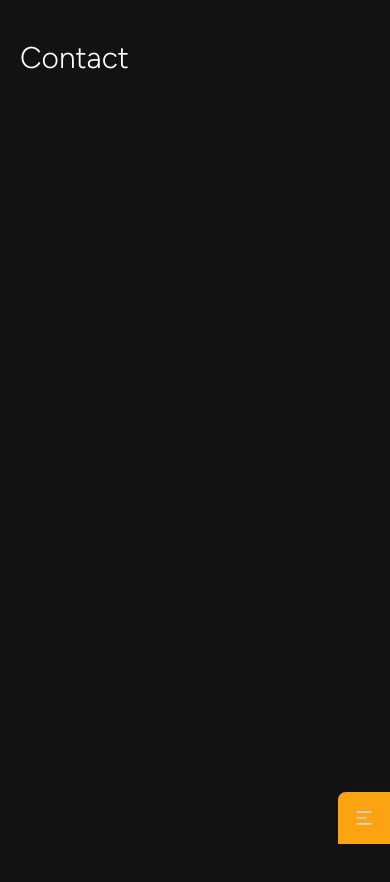
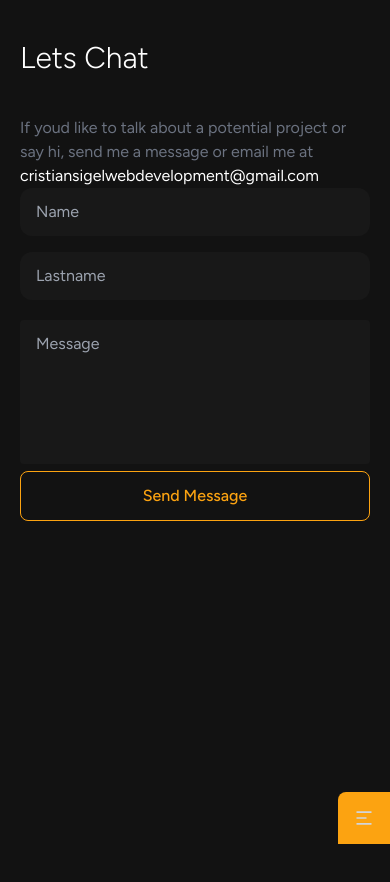
Before and after one commit to zotel1/portafolio-web-junio-2024, a Next.js app: page /contact in a window 390 px wide. Built offline with nearby package versions, Linux system fonts and the light colour scheme.

Commit message:
update: completamente funcional, falta arreglar problemas responsive

```diff
--- a/app/(root)/about/page.tsx
+++ b/app/(root)/about/page.tsx
@@ -4,7 +4,7 @@ import { Information } from "@/assets/data";
 import  Image  from "next/image";
 
 const AboutPage = () => {
-    return (<main className='border-b border-gray-500/30 pb-10'>
+    return (<main className='border-b border-gray-500/30 pb-10 '>
         <Container >
             <Title title='About Cristian Sigel'/>
             <div className='relative w-[600px] h-[400px] rounded-xl'>
@@ -13,7 +13,7 @@ const AboutPage = () => {
                     alt='Imagen'
                     fill
                     sizes="(max-width: 768px) 100vw, (max-width: 1200px) 50vw, 33vw"
-                    className="object-cover rounded-xl mt-10 space-y-10"
+                    className="object-cover rounded-xl mt-10 space-y-10 "
                 />
                 </div>
                 <div className='mt-10 space-y-10'>
--- /dev/null
+++ b/app/(root)/contact/components/form.tsx
@@ -0,0 +1,31 @@
+'use client';
+import Button from "@/components/ui/button";
+
+const Form = () => {
+    return (
+        <form className='max-w-2xl mx-auto'>
+            <div className='flex flex-col lg:flex-row lg:items-center gap-4 mb-5'>
+                <input
+                    type='text'
+                    className='w-full bg-dark-light outline-none py-3 px-4 rounded-xl'
+                    placeholder='Name'
+                />
+                <input
+                    type='text'
+                    className='w-full bg-dark-light outline-none py-3 px-4 rounded-xl'
+                    placeholder='Lastname'
+                />
+            </div>
+            <div>
+                <textarea
+                    className='w-full bg-dark-light outline-none py-3 px-4 rounded resize-none'
+                    placeholder='Message'
+                    rows={5}
+                />
+            </div>
+            <Button type='submit' label='Send Message' onClick={() => {}} />
+        </form>
+    )
+}
+
+export default Form;
--- a/app/(root)/contact/page.tsx
+++ b/app/(root)/contact/page.tsx
@@ -1,11 +1,18 @@
 import Title from "@/components/ui/title";
 import Container from "@/components/ui/container";
+import Form from "./components/form";
 const ContactPage = () => {
     return (
         <main>
             <Container>
-                <Title title='Contact'></Title>
+                <Title title='Lets Chat'></Title>
+                <p className='text-gray-500'>
+                    If youd like to talk about a potential project or say hi, send me a message or email me at{' '}
+                    <span className='text-white'>cristiansigelwebdevelopment@gmail.com</span>
+                </p>
+
             </Container>
+            <Form />
         </main>
     )
 }
--- a/app/(root)/sections/certificates-section.tsx
+++ b/app/(root)/sections/certificates-section.tsx
@@ -32,7 +32,7 @@ const router = useRouter();
                         image='/programacion-orientada-a-objetos-python.png'
                         title='PYTHON POO' description='Curso de programación orientada a objetos con Python' />
                 </div>
-                <Button label='Ver todos los certicicados' onClick={() => router.push('/estudios')} />
+                <Button label='Ver todos los certicicados' onClick={() => router.push('/study')} />
             </Container>
 
         </section>
--- a/app/(root)/study/page.tsx
+++ b/app/(root)/study/page.tsx
@@ -1,4 +1,4 @@
-import ListFeaturedWork from "@/components/list-certificates";
+import ListCertificates from "@/components/list-certificates";
 import Container from "@/components/ui/container";
 import Title from "@/components/ui/title";
 
@@ -6,7 +6,7 @@ const PageStudy = () => {
     return (
         <Container>
             <Title title='Certificates' />
-            <ListFeaturedWork />
+            <ListCertificates/>
         </Container>
     )
 };
--- a/app/(root)/work/detalles/sections/section-header.tsx
+++ b/app/(root)/work/details/sections/section-header.tsx
@@ -13,9 +13,13 @@ const SectionHeader = () => {
         <p>
             Este es un programa en Java que permite convertir valores entre diferentes tipos de monedas.
         </p>
-        <div className='flex items-center justify-between'>
-            <Button type='button' label='Ver aplicación' className='w-auto' onClick={() => {}} />
-                <ul className='space-y-3'>
+        <div className='flex flex-col lg:flex-row items-center justify-between mt-5 gap-5'>
+            <Button
+            type='button'
+            label='View Live App'
+            className='w-auto'
+            onClick={() => {}} />
+                <ul className='space-y-3 mb-10 ml-6'>
                     <li className='relative before:absolute before:w-2 before:h-2 before:border before:border-primary before:-left-6 before:top-1/2 before:-translate-y-1/2'>Industria: Desarrollo web</li>
                     <li className='relative before:absolute before:w-2 before:h-2 before:border before:border-primary before:-left-6 before:top-1/2 before:-translate-y-1/2'>Tiempo: 2 semanas</li>
                     <li className='relative before:absolute before:w-2 before:h-2 before:border before:border-primary before:-left-6 before:top-1/2 before:-translate-y-1/2'>API Rest</li>
--- a/app/globals.css
+++ b/app/globals.css
@@ -8,3 +8,12 @@ body,
 :root {
     height: 100%;
 }
+
+::-webkit-scrollbar {
+    width: 0px;
+}
+
+::-webkit-scrollbar-thumb {
+    background: "#000";
+    border-radius: 10px;
+}
--- a/components/shared/main-menu.tsx
+++ b/components/shared/main-menu.tsx
@@ -34,9 +34,9 @@ const MainMenu = () => {
             href: '/about'
         },
         {
-        label: 'Contacts',
+        label: 'Contact',
         icon: RiMailLine,
-        href: '/contacts'
+        href: '/contact'
         }
     ];
 
--- a/tailwind.config.ts
+++ b/tailwind.config.ts
@@ -11,6 +11,7 @@ const config: Config = {
       colors: {
         primary: '#fca311',
         dark: '#121212',
+        'dark-light': '#181818',
       },
     },
   },
```
Also changed, not shown: app/(root)/work/details/page.tsx (renamed from app/(root)/work/detalles/page.tsx), app/(root)/work/details/sections/section-my-role.tsx (renamed from app/(root)/work/detalles/sections/section-my-role.tsx), app/(root)/work/details/sections/section-the-project.tsx (renamed from app/(root)/work/detalles/sections/section-the-project.tsx).
